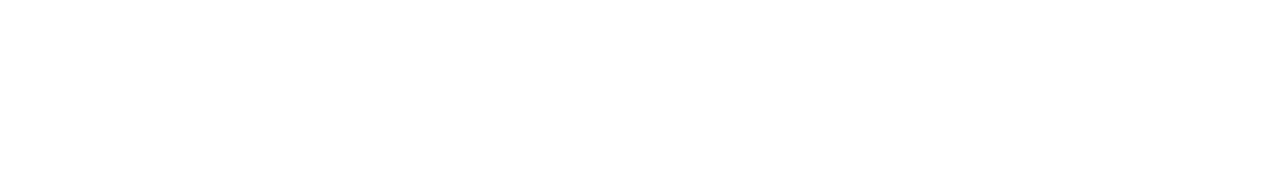
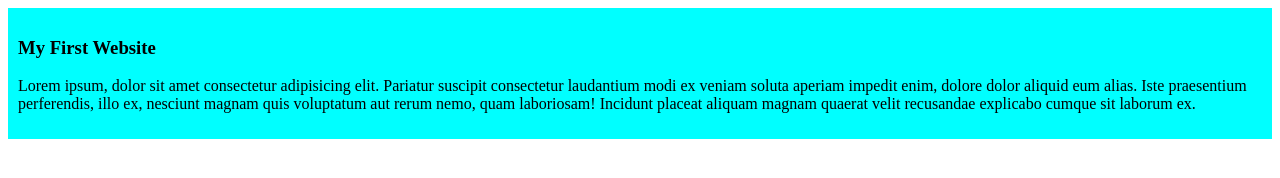
Before and after one commit to Ifthakarprogram/Ifthakar-islam-fahad, a plain HTML site: page Index.html in a window 1280 px wide. Drawn offline with Linux system fonts and the light colour scheme.

Commit message:
My first website

```diff
--- a/Index.html
+++ b/Index.html
@@ -4,8 +4,13 @@
     <meta charset="UTF-8">
     <meta name="viewport" content="width=device-width, initial-scale=1.0">
     <title>My first ever github repo</title>
+    <link rel="stylesheet" href="Style.css">
 </head>
 <body>
+    <div>
+        <h3>My First Website</h3>
+        <p>Lorem ipsum, dolor sit amet consectetur adipisicing elit. Pariatur suscipit consectetur laudantium modi ex veniam soluta aperiam impedit enim, dolore dolor aliquid eum alias. Iste praesentium perferendis, illo ex, nesciunt magnam quis voluptatum aut rerum nemo, quam laboriosam! Incidunt placeat aliquam magnam quaerat velit recusandae explicabo cumque sit laborum ex.</p>
+    </div>
 
 </body>
 </html>
--- /dev/null
+++ b/Style.css
@@ -0,0 +1,5 @@
+div{
+    background-color:aqua;
+    padding: 10px;
+
+}
```
